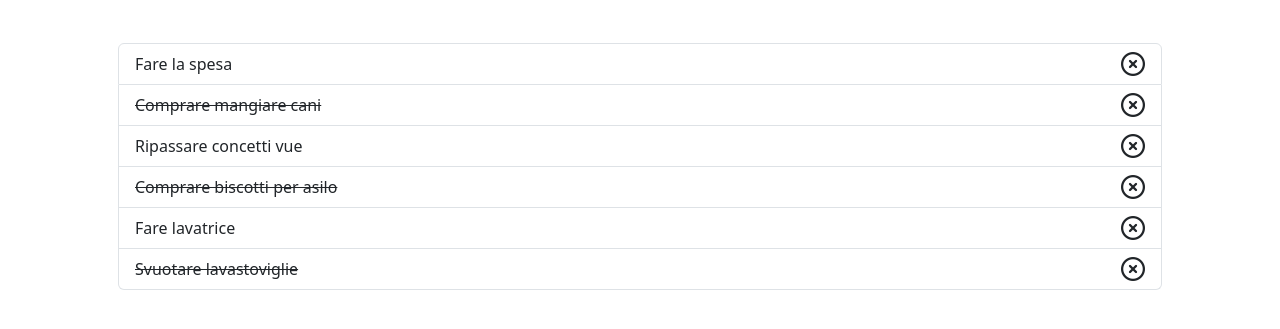
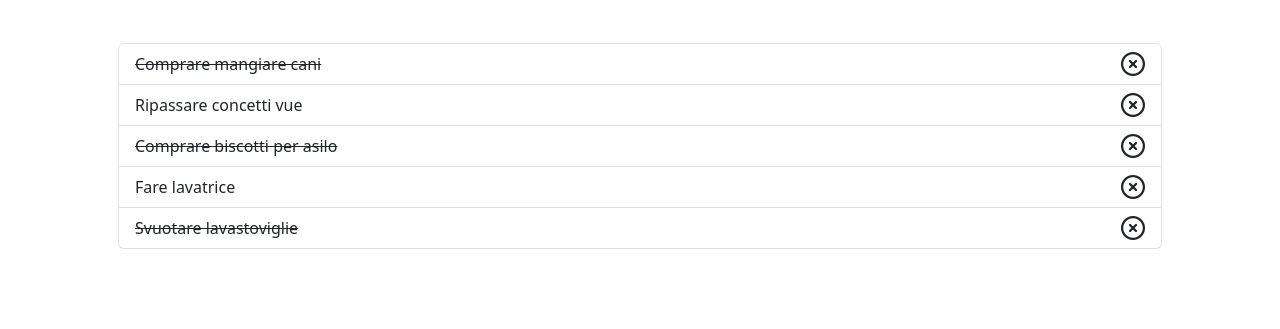
Before and after one commit to Arianna-Cosimini/vue-todolist, a plain HTML site: page index.html in a window 1280 px wide. Both pictures are taken after a click on the icon 1133 px from the left and 165 px from the top of the page. Shown: the part 101-430 px from the top of the page. Drawn offline with nearby package versions, Linux system fonts and the light colour scheme.

Commit message:
milestone 2 completata

```diff
--- a/index.html
+++ b/index.html
@@ -27,7 +27,7 @@
 
             <h1 class="mb-5">To-do list</h1>
 
-            <ul class="list-group">
+            <ul v-if="toDoList.length > 0" class="list-group">
                 <li
                     v-for="(currentTodo,index) in toDoList"
                     class="list-group-item d-flex justify-content-between align-items-center"
@@ -38,10 +38,15 @@
                         {{currentTodo.text}}
                     </span>
 
-                    <i class="fa-regular fa-circle-xmark"></i>
+                    <!-- applicato metodo per rimuovere elemento al click sull'icona -->
+                    <i @click="deleteElement(index)" class="fa-regular fa-circle-xmark"></i>
 
                 </li>
             </ul>
+
+            <div v-else class="bg-success-subtle text-center p-5 ">
+                <span>Ottimo lavoro! <br> Hai completato la lista delle cose da fare!</span>
+            </div>
         </div>
     </div>
 
--- a/js/script.js
+++ b/js/script.js
@@ -5,6 +5,10 @@ const { createApp } = Vue
 createApp({
     data() {
         return {
+
+            newElement: "",
+
+
             toDoList: [
                 {
                     text: "Fare la spesa",
@@ -34,6 +38,7 @@ createApp({
 
 
 
+
         }
 
 
@@ -41,6 +46,11 @@ createApp({
 
     methods: {
 
+        // rimuovo una proprietà dall'oggetto
+        deleteElement(todoDone){
+            this.toDoList.splice(todoDone,1)
+        }
+
 
     }
 }).mount('#app');
```
